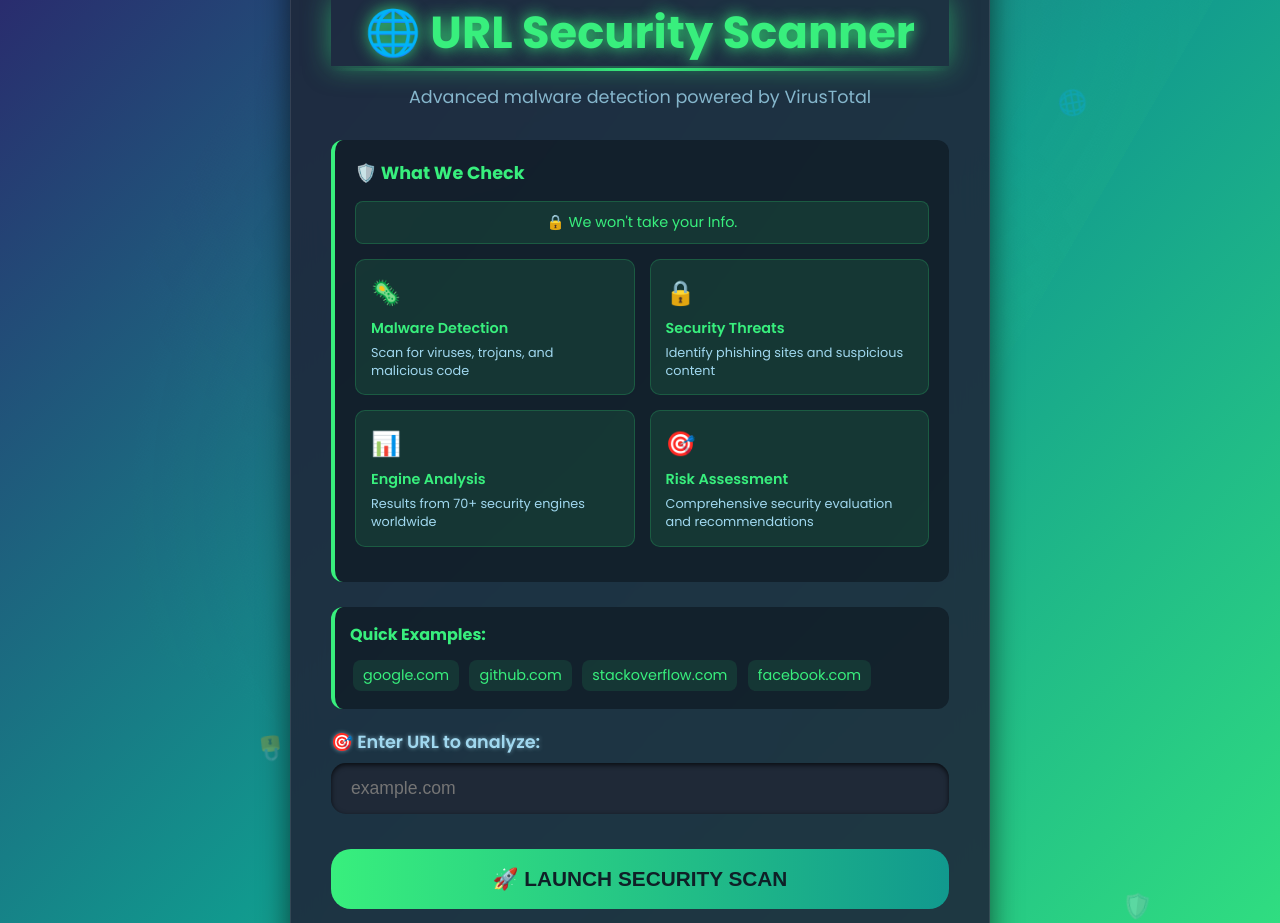
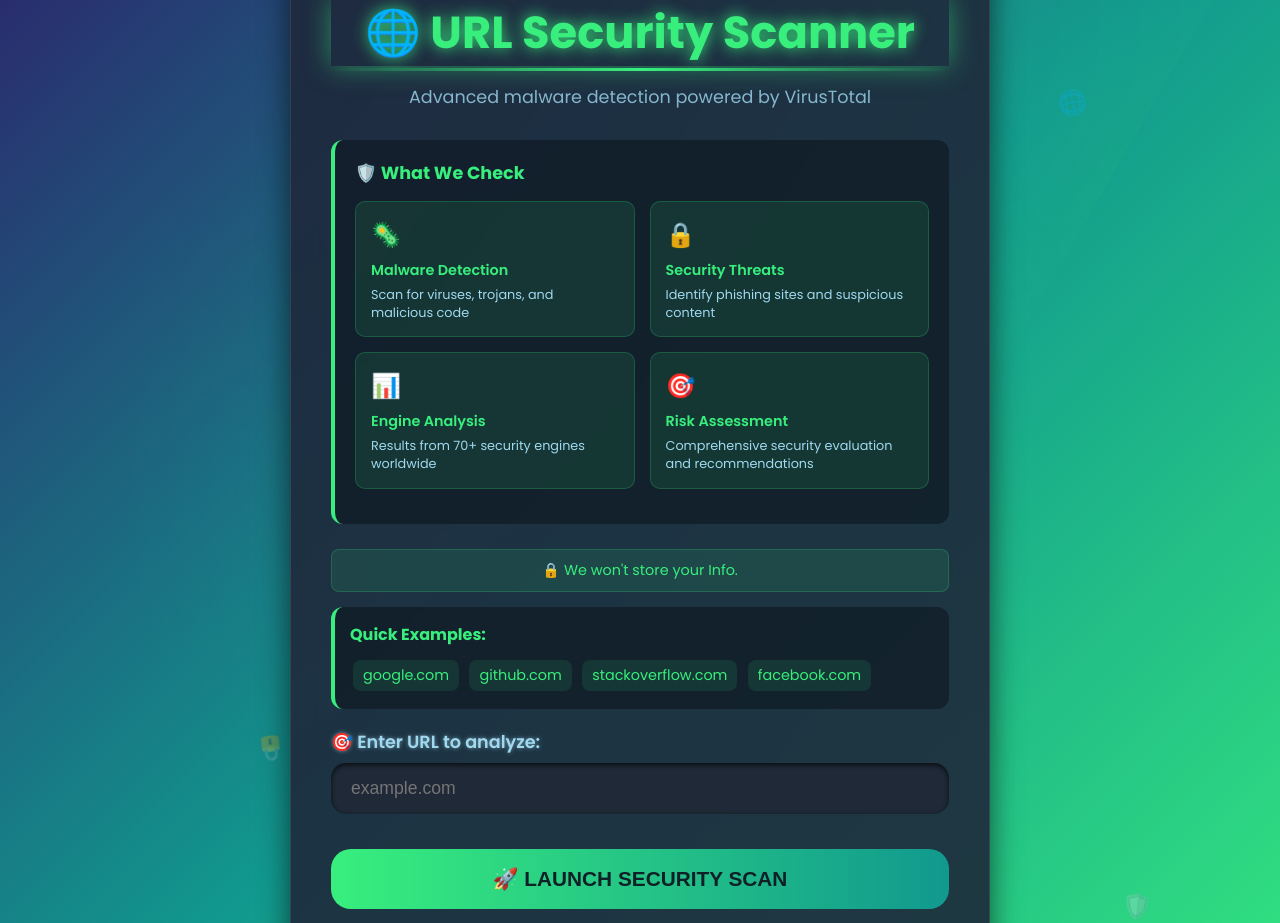
Before and after one commit to harsgames/Virus-Scanner, a Flask app: page /url-scanner in a window 1280 px wide. Shown: the part 182-1105 px from the top of the page. Run offline with Flask 3, Linux system fonts and the light colour scheme.

Commit message:
Update url-scanner.html

```diff
--- a/templates/url-scanner.html
+++ b/templates/url-scanner.html
@@ -695,9 +695,6 @@
 
     <div class="url-info">
       <h3 id="what-we-check">🛡️ What We Check</h3>
-      <div class="privacy-note" id="privacy-note">
-        🔒 We won't take your Info.
-      </div>
       <div class="info-grid">
         <div class="info-item">
           <span class="icon">🦠</span>
@@ -721,7 +718,9 @@
         </div>
       </div>
     </div>
-
+    <div class="privacy-note" id="privacy-note">
+            🔒 We won't store your Info.
+          </div>
     <div class="url-examples">
       <h3 id="quick-examples">Quick Examples:</h3>
       <span class="example" onclick="setExample('google.com')">google.com</span>
@@ -759,7 +758,7 @@
         title: '🌐 URL Security Scanner',
         subtitle: 'Advanced malware detection powered by VirusTotal',
         whatWeCheck: '🛡️ What We Check',
-        privacyNote: '🔒 We won\'t take your Info.',
+        privacyNote: '🔒 We won\'t store your Info.',
         feature1Title: 'Malware Detection',
         feature1Desc: 'Scan for viruses, trojans, and malicious code',
         feature2Title: 'Security Threats',
@@ -819,7 +818,7 @@
         title: '🌐 ماسح أمان المواقع',
         subtitle: 'كشف البرامج الضارة المتقدم بواسطة VirusTotal',
         whatWeCheck: '🛡️ ما نفحصه',
-        privacyNote: '🔒 لن نحفظ معلوماتك.',
+        privacyNote: '🔒 لن نخزن معلوماتك.',
         feature1Title: 'كشف البرامج الضارة',
         feature1Desc: 'فحص الفيروسات وأحصنة طروادة والكود الخبيث',
         feature2Title: 'التهديدات الأمنية',
@@ -879,7 +878,7 @@
         title: '🌐 Escáner de Seguridad de URL',
         subtitle: 'Detección avanzada de malware powered by VirusTotal',
         whatWeCheck: '🛡️ Qué Verificamos',
-        privacyNote: '🔒 No guardaremos tu información.',
+        privacyNote: '🔒 No almacenaremos su información.',
         feature1Title: 'Detección de Malware',
         feature1Desc: 'Escanea virus, trojanos y código malicioso',
         feature2Title: 'Amenazas de Seguridad',
@@ -999,7 +998,7 @@
         title: '🌐 Scanner de Sécurité URL',
         subtitle: 'Détection avancée de malware powered by VirusTotal',
         whatWeCheck: '🛡️ Ce Que Nous Vérifions',
-        privacyNote: '🔒 Nous ne sauvegarderons pas vos informations.',
+        privacyNote: '🔒 Nous ne conserverons pas vos informations.',
         feature1Title: 'Détection de Malware',
         feature1Desc: 'Scanne les virus, trojans et code malveillant',
         feature2Title: 'Menaces de Sécurité',
```
